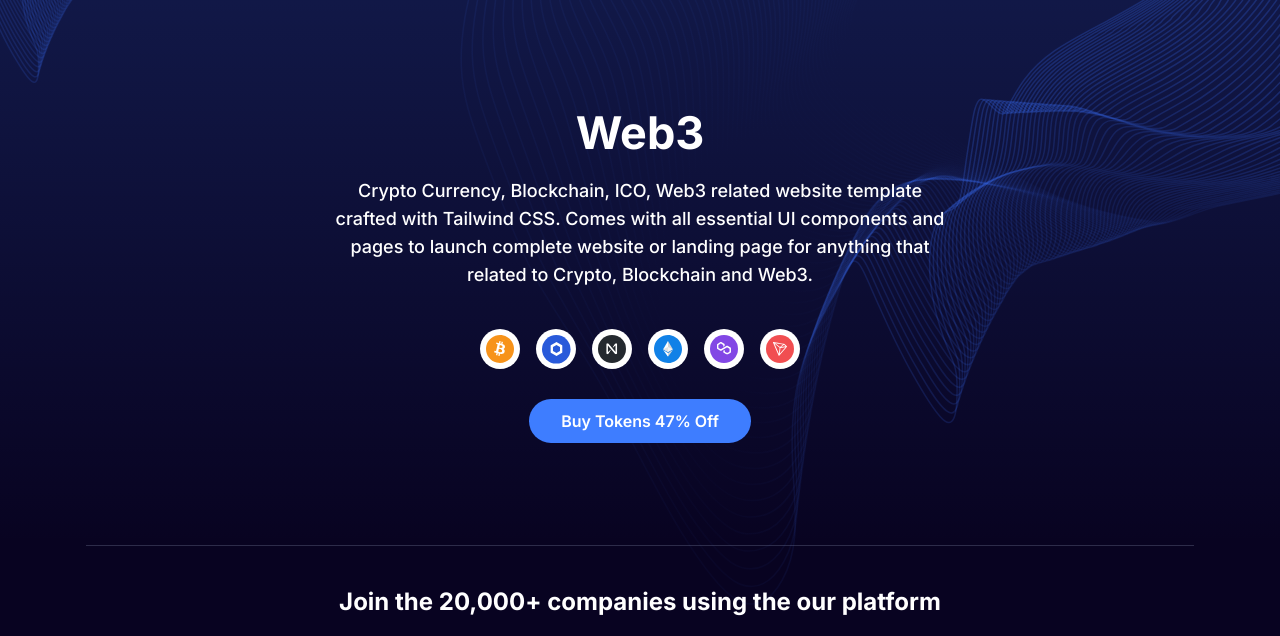
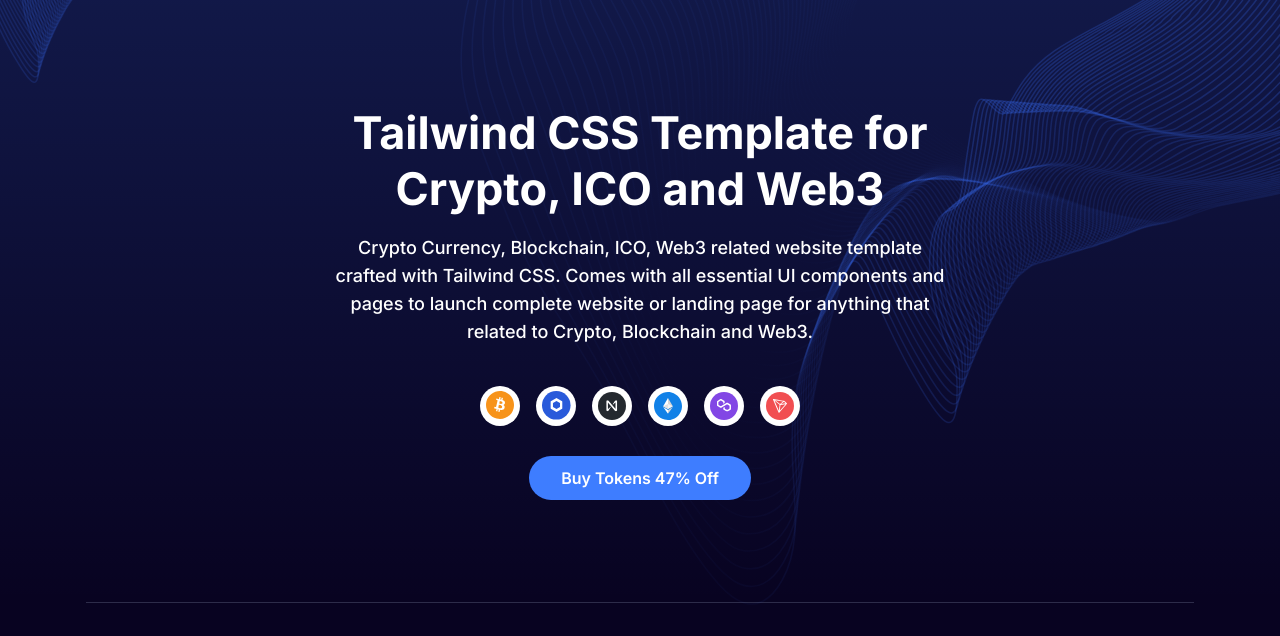
Before and after one commit to HarshitBhalani/SynqChain, a plain HTML site: page index.html in a window 1280 px wide. Shown: the part 87-723 px from the top of the page. Drawn offline with Linux system fonts and the light colour scheme.

Commit message:
WIP: local edits to index.html

```diff
--- a/index.html
+++ b/index.html
@@ -120,7 +120,7 @@
             <div class="flex flex-wrap -mx-4">
                 <div class="w-full px-4">
                     <div class="mx-auto max-w-[720px] text-center">
-                        <h1 class="mb-4 text-3xl font-bold leading-tight text-black dark:text-white md:text-[45px]">Web3</h1>
+                        <h1 class="mb-4 text-3xl font-bold leading-tight text-black dark:text-white md:text-[45px]">Tailwind CSS Template for Crypto, ICO and Web3</h1>
                         <p class="mx-auto mb-4 max-w-[620px] text-lg font-medium text-body-color-2 dark:text-white">
                             Crypto Currency, Blockchain, ICO, Web3 related website template crafted with Tailwind CSS. Comes with all essential UI components and pages to launch complete website or landing page for anything that related to Crypto, Blockchain and Web3.
                         </p>
```
